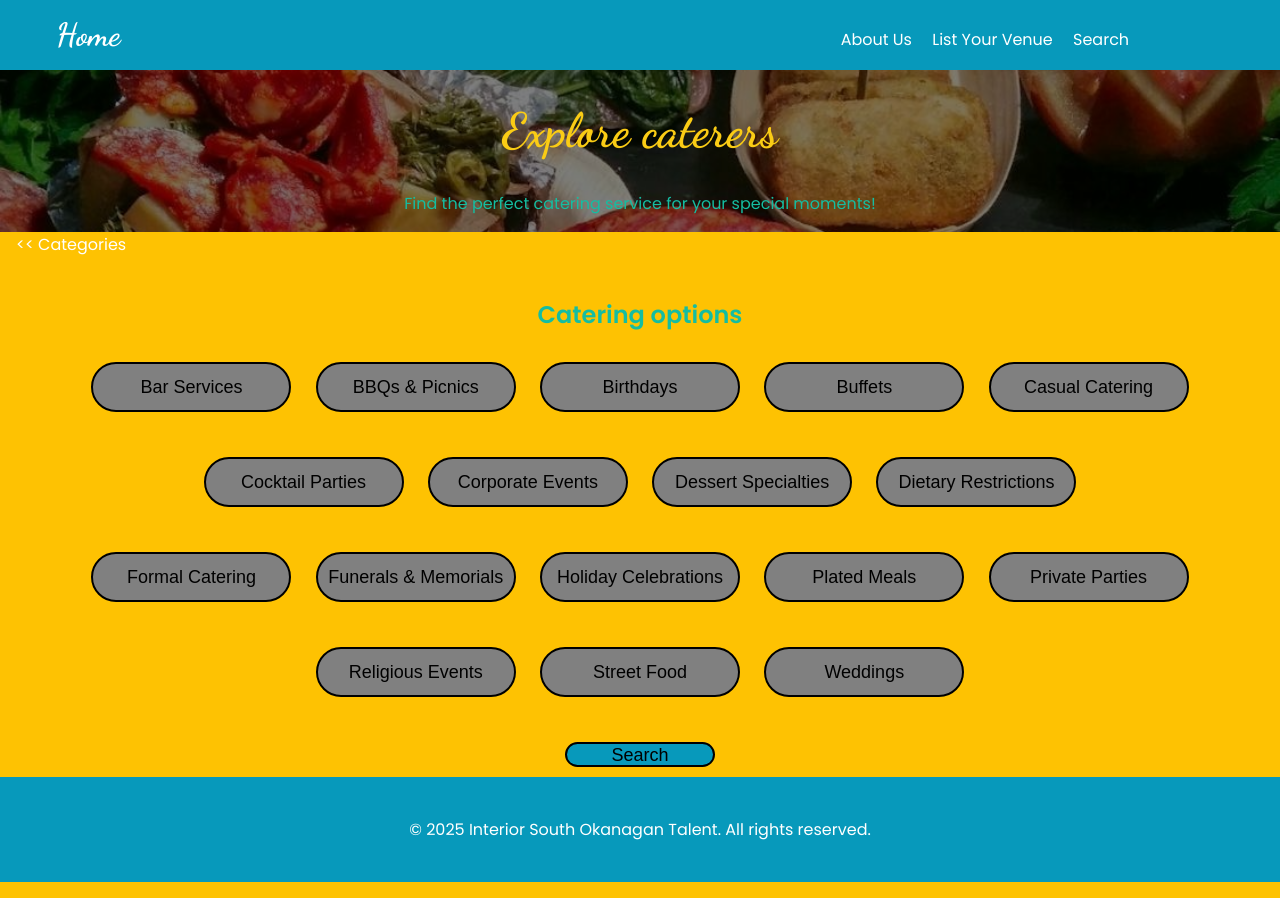
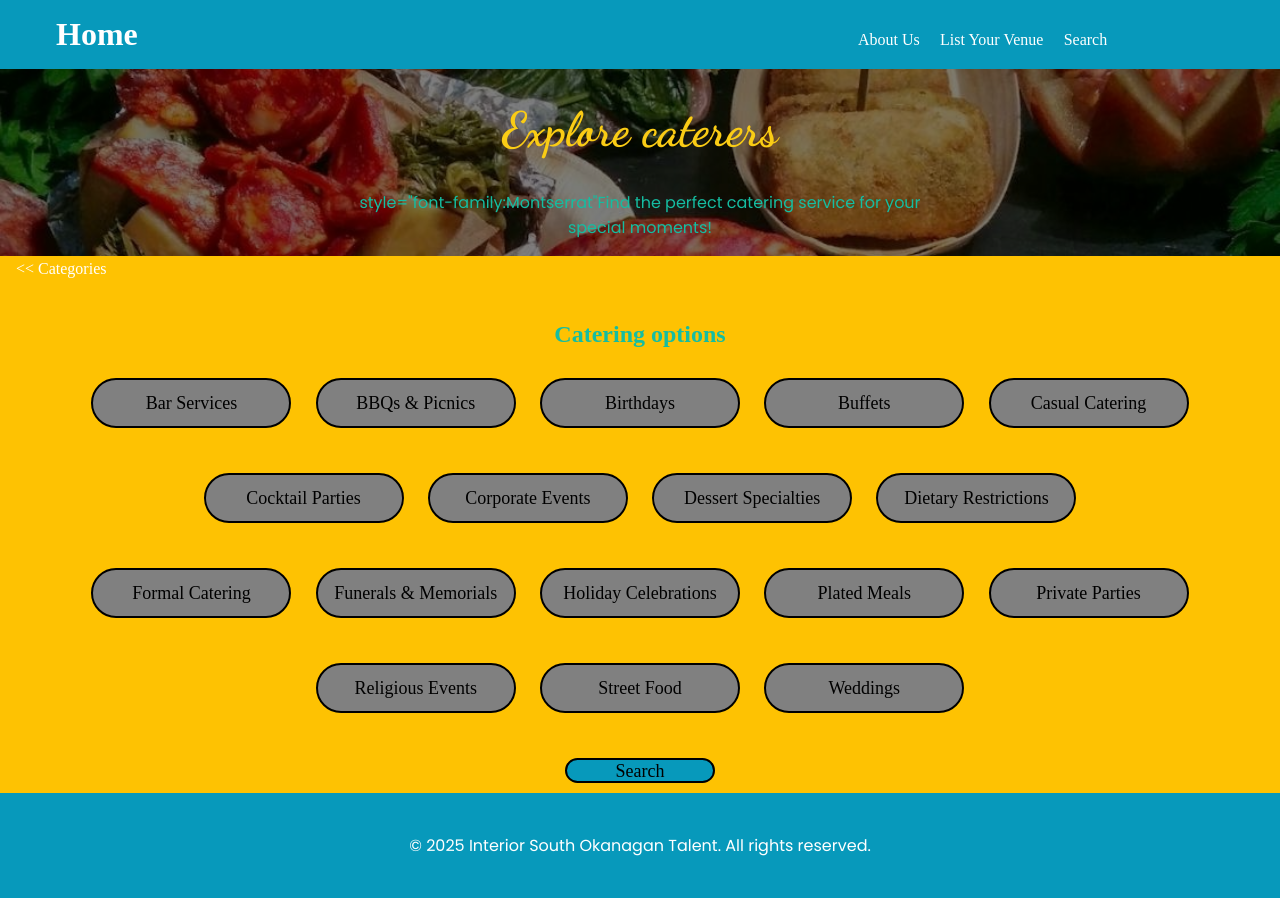
Before and after one commit to Goheezyonme/Kurt, a PHP site: page /catering-search-HTML.html in a window 1280 px wide. Run offline with PHP 8.4, Linux system fonts and the light colour scheme.

Commit message:
changed font of all feature text to 'Monsterrat'

```diff
--- a/AccomodationsSearch.html
+++ b/AccomodationsSearch.html
@@ -26,7 +26,7 @@
         <div class="overlay"></div>
         <div class="hero-content">
             <h1>Find a place to stay!</h1>
-            <p>Search for a temporary home!</p>
+            <p style="font-family:Montserrat">Search for a temporary home!</p>
         </div>
     </header>
 
@@ -36,7 +36,7 @@
 
 
  <div class="tags">
-	<h2 style="color: #15BDA1">Accomodations</h2>
+	<h2 style="color: #15BDA1; font-family:Montserrat">Accomodations</h2>
         <button class="tag">Hotels</button>
         <button class="tag">Motels</button>
         <button class="tag">BNB</button>
--- a/Entertainer-css.css
+++ b/Entertainer-css.css
@@ -22,6 +22,10 @@ body {
     color: white;
     padding: 1rem 0;
     box-shadow: 0 4px 6px rgba(0, 0, 0, 0.1);
+}
+
+.navbar a{
+	font-family:Montserrat;
 }
 
 .container {
--- a/TransportSearch.html
+++ b/TransportSearch.html
@@ -26,7 +26,7 @@
         <div class="overlay"></div>
         <div class="hero-content">
             <h1>Find a way to get around!</h1>
-            <p>Search for your preferred means of transportation around the beautiful Okanagan!</p>
+            <p  style="font-family:Montserrat">Search for your preferred means of transportation around the beautiful Okanagan!</p>
         </div>
     </header>
 
@@ -36,7 +36,7 @@
 
 
  <div class="tags">
-	<h2 style="color: #15BDA1">Transportation Types</h2>
+	<h2 style="color: #15BDA1; font-family:Montserrat">Transportation Types</h2>
         <button class="tag">Naramata Taxi</button>
         <button class="tag">Other Taxi Services</button>
         <button class="tag">Chinese</button>
--- a/VenuesSearch.html
+++ b/VenuesSearch.html
@@ -26,7 +26,7 @@
         <div class="overlay"></div>
         <div class="hero-content">
             <h1>Find somehwhere that's fun for all!</h1>
-            <p>Find the perfect venue to host your deam events!</p>
+            <p  style="font-family:Montserrat">Find the perfect venue to host your deam events!</p>
         </div>
     </header>
 
@@ -36,7 +36,7 @@
 
 
  <div class="tags">
-	<h2 style="color: #15BDA1">Venues</h2>
+	<h2 style="color: #15BDA1; font-family:Montserrat">Venues</h2>
         <button class="tag">Hotels</button>
         <button class="tag">Conference Centers</button>
         <button class="tag">Banquet Halls</button>
--- a/about-CSS.css
+++ b/about-CSS.css
@@ -21,6 +21,9 @@ body, html {
     color: white;
     padding: 1rem 0;
     box-shadow: 0 4px 6px rgba(0, 0, 0, 0.1);
+}
+.navbar a{
+	font-family:Montserrat;
 }
 
 .container {
@@ -52,6 +55,7 @@ body, html {
 }
 
 
+
 .footer {
     background-color: #0799BB;
     text-align: center;
--- a/about-HTML.html
+++ b/about-HTML.html
@@ -23,7 +23,7 @@
     </nav>
 
 	<div id="about-company">
-		<h2 style="color: #15BDA1">Our mission</h2>
+		<h2 style="color: #15BDA1; font-family:Monsterrat">Our mission</h2>
 		<span>
 		The wine industry in BC is facing significant challenges in the coming years due to the severe cold snaps experienced during
 		the past two winters. In response, local wineries have come together to develop strategies to tackle these issues.One of the main
@@ -37,7 +37,7 @@
 	<div id="about-kurt">
 		<img src="kurt-pic.png" alt="Kurt Joudrey" id="kurt-profile">
 		<div>
-		<h2 style="color: #15BDA1">About Kurt</h2>
+		<h2 style="color: #15BDA1; font-family:Monsterrat">About Kurt</h2>
 		<span id="kurt-para">I currently own and operate The Naramata Taxi Co., a business that has evolved over the past decade.
 		Due to the small population here, I primarily focus on offering wine tours for tourists, as well as bike and rider shuttle services.
 		My background is quite diverse. In the early 1980s, I moved to Vancouver to pursue my dream of being a frontman in a band.
--- a/category-select-CSS.css
+++ b/category-select-CSS.css
@@ -14,6 +14,10 @@ body {
     color: white;
     padding: 1rem 0;
     box-shadow: 0 4px 6px rgba(0, 0, 0, 0.1);
+}
+
+.navbar a{
+	font-family:Montserrat;
 }
 
 .container {
@@ -150,6 +154,7 @@ body {
     font-size: 1.5rem;
     color: #1e3a8a;
     margin-top: 1rem;
+	font-family:Montserrat;
 }
 
 .category-card p {
--- a/category-select-HTML.html
+++ b/category-select-HTML.html
@@ -26,13 +26,13 @@
         <div class="overlay"></div>
         <div class="hero-content">
             <h1>Search our databases</h1>
-            <p>Browse our wide array of services, from food to entertainment, all sourced locally in the Okanagan.</p>
+            <p style="font-family:Montserrat; font-size:20px">Browse our wide array of services, from food to entertainment, all sourced locally in the Okanagan.</p>
         </div>
     </header>
 
 	 <!-- Featured Venues -->
     <section class="featured">
-        <h2 style="color: #15BDA1">Featured Categories</h2>
+        <h2 style="color: #15BDA1; font-family:Montserrat">Featured Categories</h2>
         <div class="category-grid">
             <div class="category-card">
                 <img src="foodtruck-photo.jpg" alt="food truck">
--- a/catering-search-HTML.html
+++ b/catering-search-HTML.html
@@ -26,7 +26,7 @@
         <div class="overlay"></div>
         <div class="hero-content">
             <h1>Explore caterers</h1>
-            <p>Find the perfect catering service for your special moments!</p>
+            <p>  style="font-family:Montserrat"Find the perfect catering service for your special moments!</p>
         </div>
     </header>
 
@@ -36,7 +36,7 @@
 
 
  <div class="tags">
-	<h2 style="color:#15BDA1">Catering options</h2>
+	<h2 style="color: #15BDA1; font-family:Montserrat">Catering options</h2>
 		<button class="tag">Bar Services</button>
         <button class="tag">BBQs & Picnics</button>
         <button class="tag">Birthdays</button>
--- a/foodTruck-search-HTML.html
+++ b/foodTruck-search-HTML.html
@@ -26,7 +26,7 @@
         <div class="overlay"></div>
         <div class="hero-content">
             <h1>Find great eats!</h1>
-            <p>Search food trucks serving up cuisine from every corner of the world!</p>
+            <p style="font-family:Montserrat">Search food trucks serving up cuisine from every corner of the world!</p>
         </div>
     </header>
 
@@ -36,7 +36,7 @@
 
 
  <div class="tags">
-	<h2 style="color: #15BDA1">Cuisines</h2>
+	<h2 style="color: #15BDA1; font-family:Montserrat">Cuisines</h2>
         <button class="tag">Breakfast</button>
         <button class="tag">Caribbean</button>
         <button class="tag">Chinese</button>
--- a/musicians-search-HTML.html
+++ b/musicians-search-HTML.html
@@ -26,7 +26,7 @@
         <div class="overlay"></div>
         <div class="hero-content">
             <h1>Browse musicians</h1>
-            <p>Search from a variety of genres, from rock to country and every thing in-between!</p>
+            <p  style="font-family:Montserrat">Search from a variety of genres, from rock to country and every thing in-between!</p>
         </div>
     </header>
 
@@ -36,7 +36,7 @@
 
 
  <div class="tags">
-	<h2 style="color:#15BDA1">Genres</h2>
+	<h2 style="color: #15BDA1; font-family:Montserrat">Genres</h2>
 		<button class="tag">Aboriginal</button>
 		<button class="tag">African</button>
 		<button class="tag">Ambient</button>
--- a/searchPage-CSS.css
+++ b/searchPage-CSS.css
@@ -27,6 +27,10 @@ body, html {
     color: white;
     padding: 1rem 0;
     box-shadow: 0 4px 6px rgba(0, 0, 0, 0.1);
+}
+
+.navbar a{
+	font-family:Montserrat;
 }
 
 .container {
@@ -77,6 +81,7 @@ nav, header, section, footer {
 	border-radius: 50px;
     cursor: pointer;
 	background-color: grey;
+	font-family:Montserrat;
 }
 
 #search{
@@ -176,3 +181,11 @@ nav, header, section, footer {
 .hero-content p{
 	color: #15BDA1
 }
+
+.cta-button{
+	font-family:Montserrat;
+}
+
+#search{
+	font-family:Montserrat;
+}
--- a/style_land.css
+++ b/style_land.css
@@ -71,6 +71,7 @@ body {
     color: #15bda1; /* Dark Green */
     font-weight: bold;
     font-size: 1.2rem;
+	font-family:Montserrat;
     margin: 20px 0;
     padding: 10px;
     border-radius: 5px;
@@ -91,6 +92,7 @@ body {
     font-weight: bold;
     text-decoration: none;
     font-size: 1rem;
+	font-family:Montserrat;
     text-align: center;
     transition: background-color 0.3s ease;
     color: white;
@@ -104,6 +106,7 @@ body {
 /* Alternate Button */
 .btn-alt {
     background: #0799bb;
+	font-family:Montserrat;
 }
 
 .btn-alt:hover {
```
Also changed, not shown: Legal-Terms-CSS.css (+10 -0 lines).
